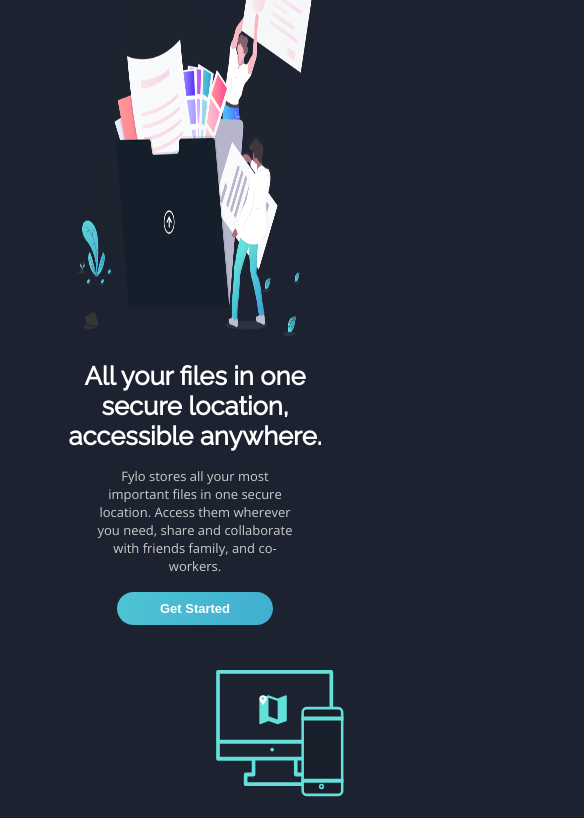
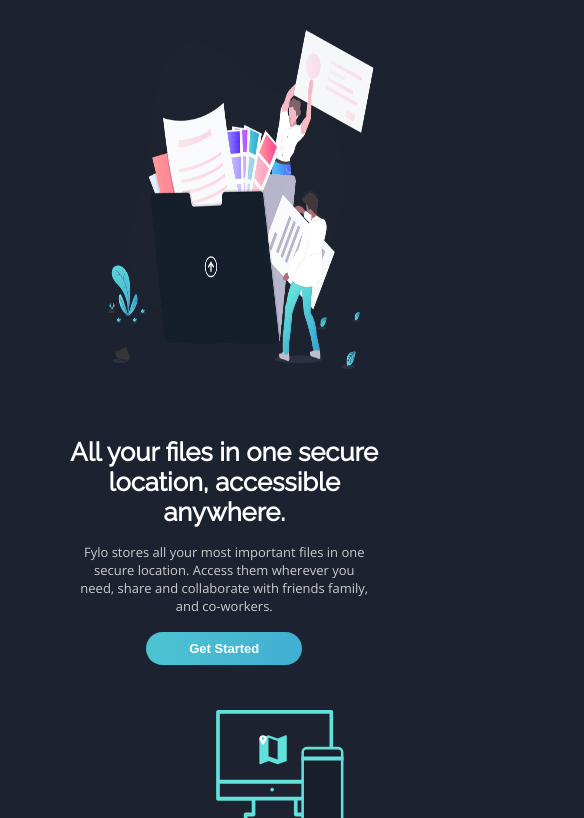
Before and after one commit to ProgrammingWithGaurav/dark-theme-landing-page, a plain HTML site: page index.html in a window 390 px wide. Shown: the part 80-898 px from the top of the page, 584 px wide, since content can reach past the window. Drawn offline with nearby package versions, Linux system fonts and the light colour scheme.

Commit message:
Making site responsive for mobile

```diff
--- a/css/responsiveMobile.css
+++ b/css/responsiveMobile.css
@@ -1 +1,33 @@
 /* Making site resonsive on mobile screen */
+@media screen and (max-width: 680px) {
+
+    /* Home Page */
+    .home {
+        margin-top: 0;
+        width: 115%;
+    }
+
+    .home .home-img img {
+        margin-top: 2rem;
+        width: 114%;
+        height: 82%;
+    }
+
+    .home .home-title {
+        width: 80vw;
+    }
+
+    .home .home-desc {
+        width: 75vw;
+    }
+
+    /* Productive Section */
+    .features .productive-section img {
+        width: 30rem;
+        height: 27rem;
+    }
+
+    .features .productive-section {
+        width: 100%;
+    }
+}
```
